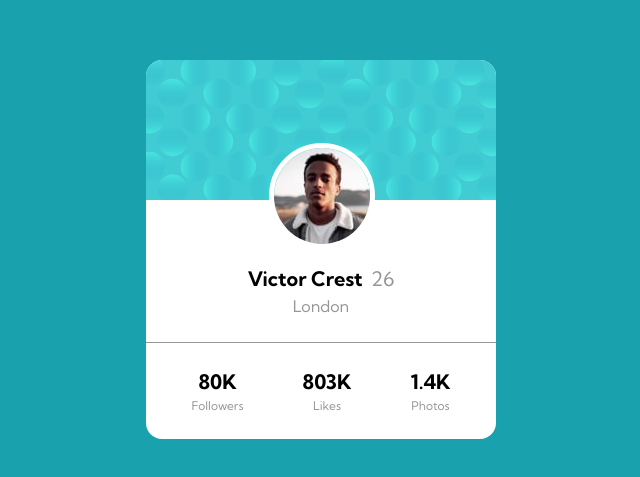
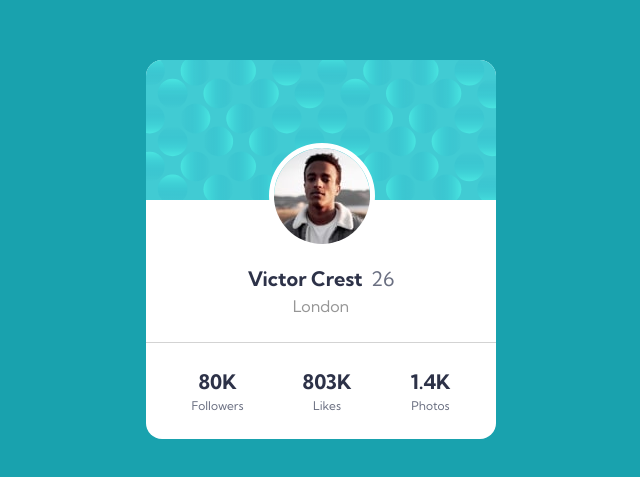
Before and after one commit to Moses2308/profile-card, a plain HTML site: page index.html in a window 1280 px wide. Shown: the part 151-628 px from the top of the page, without its empty margins (319-959 px from the left). Drawn offline with Linux system fonts and the light colour scheme.

Commit message:
fixed font colors

```diff
--- a/style.css
+++ b/style.css
@@ -28,6 +28,7 @@ footer {
   text-align: center;
 
   position: relative;
+  color: var(--color-dark-blue);
 }
 .profile__picture {
   position: absolute;
@@ -46,7 +47,7 @@ footer {
 }
 .info__age {
   font-weight: var(--font-weight-normal);
-  color: var(--color-dark-gray);
+  color: var(--color-blue);
   margin-left: 0.25rem;
 }
 .info__city {
@@ -58,13 +59,13 @@ footer {
   display: flex;
   justify-content: space-around;
   padding: 1.5rem 1rem;
-  border-top: 1px solid var(--color-dark-gray);
+  border-top: 1px solid lightgray;
 }
 .category__amount {
   font-weight: var(--font-weight-heavy);
   font-size: 1.25rem;
 }
 .stats__category > p:nth-of-type(2) {
-  color: var(--color-dark-gray);
+  color: var(--color-blue);
   font-size: 0.75rem;
 }
```
